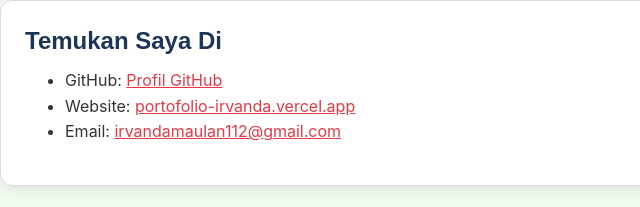
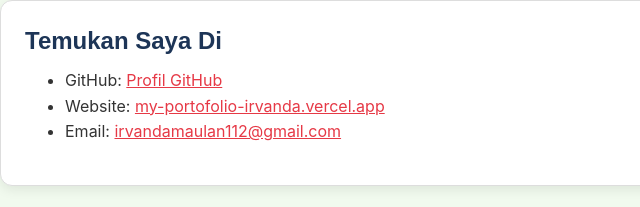
Before and after one commit to VannytqaRPL/Portofolio, a plain HTML site: page Modul 5/kontak.html in a window 1280 px wide. Shown: the part 859-1066 px from the top of the page, 0-640 px from the left. Drawn offline with Linux system fonts and the light colour scheme.

Commit message:
docs:mengganti link website pada halamman kontak

```diff
--- a/Modul 5/kontak.html
+++ b/Modul 5/kontak.html
@@ -77,7 +77,7 @@
         <h2>Temukan Saya Di</h2>
         <ul>
           <li>GitHub: <a href="https://github.com/VannytqaRPL" target="_blank">Profil GitHub</a></li>
-          <li>Website: <a href="https://my-portofolio-ddzzwqjfs-irvanda-maulana-alhafidh.vercel.app/">portofolio-irvanda.vercel.app</a></li>
+          <li>Website: <a href="https://my-portofolio-ddzzwqjfs-irvanda-maulana-alhafidh.vercel.app/">my-portofolio-irvanda.vercel.app</a></li>
           <li>Email: <a href="mailto:irvandamaulan112@gmail.com">irvandamaulan112@gmail.com</a></li>
         </ul>
       </section>
```
